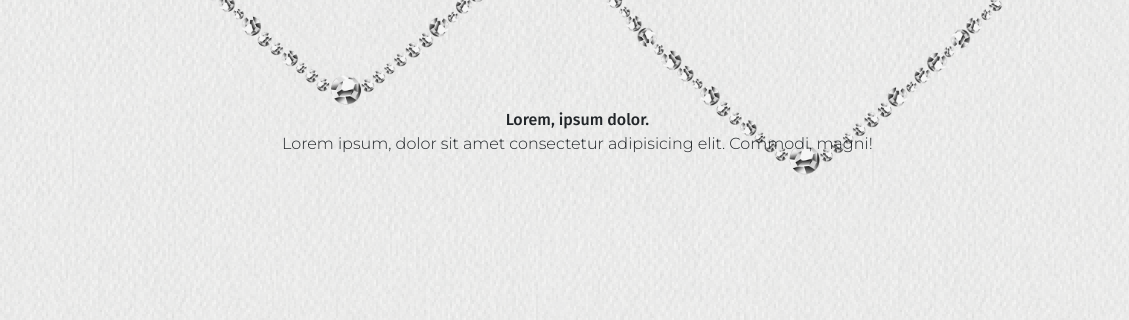
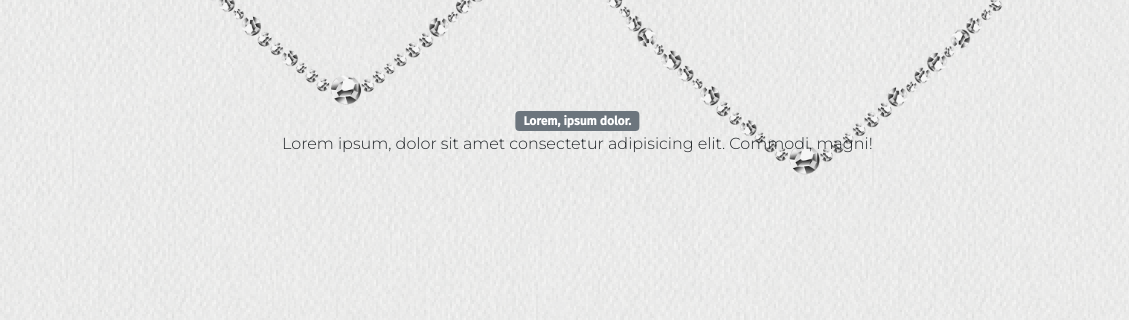
Before and after one commit to Crazyfurious/joyeriaUnica, a plain HTML site: page novedades.html in a window 1280 px wide. Shown: the part 570-890 px from the top of the page, 0-1129 px from the left. Drawn offline with nearby package versions, Linux system fonts and the light colour scheme; grey boxes are pictures that could not be loaded.

Commit message:
perfilando

```diff
--- a/novedades.html
+++ b/novedades.html
@@ -119,7 +119,7 @@
           <div class="carousel-item active">
             <img src="images/productos/hearts-4521088.png" alt="" class="d-block w-100" />
             <div class="carousel-caption d-none d-md-block">
-              <h5 class="text-dark">Lorem, ipsum dolor.</h5>
+              <h5 class="text-dark"><span class="badge bg-secondary">Lorem, ipsum dolor.</span></h5>
               <p class="text-dark">
                 Lorem ipsum, dolor sit amet consectetur adipisicing elit.
                 Commodi, magni!
@@ -129,7 +129,7 @@
           <div class="carousel-item">
             <img src="images/productos/bracelet-4704067.png" alt="" class="d-block w-100" />
             <div class="carousel-caption d-none d-md-block">
-              <h5 class="text-dark">Lorem, ipsum dolor. 2</h5>
+              <h5 class="text-dark"><span class="badge bg-secondary">Lorem, ipsum dolor. 2</span></h5>
               <p class="text-dark">
                 Lorem ipsum, dolor sit amet consectetur adipisicing elit.
                 Commodi, magni!
```
